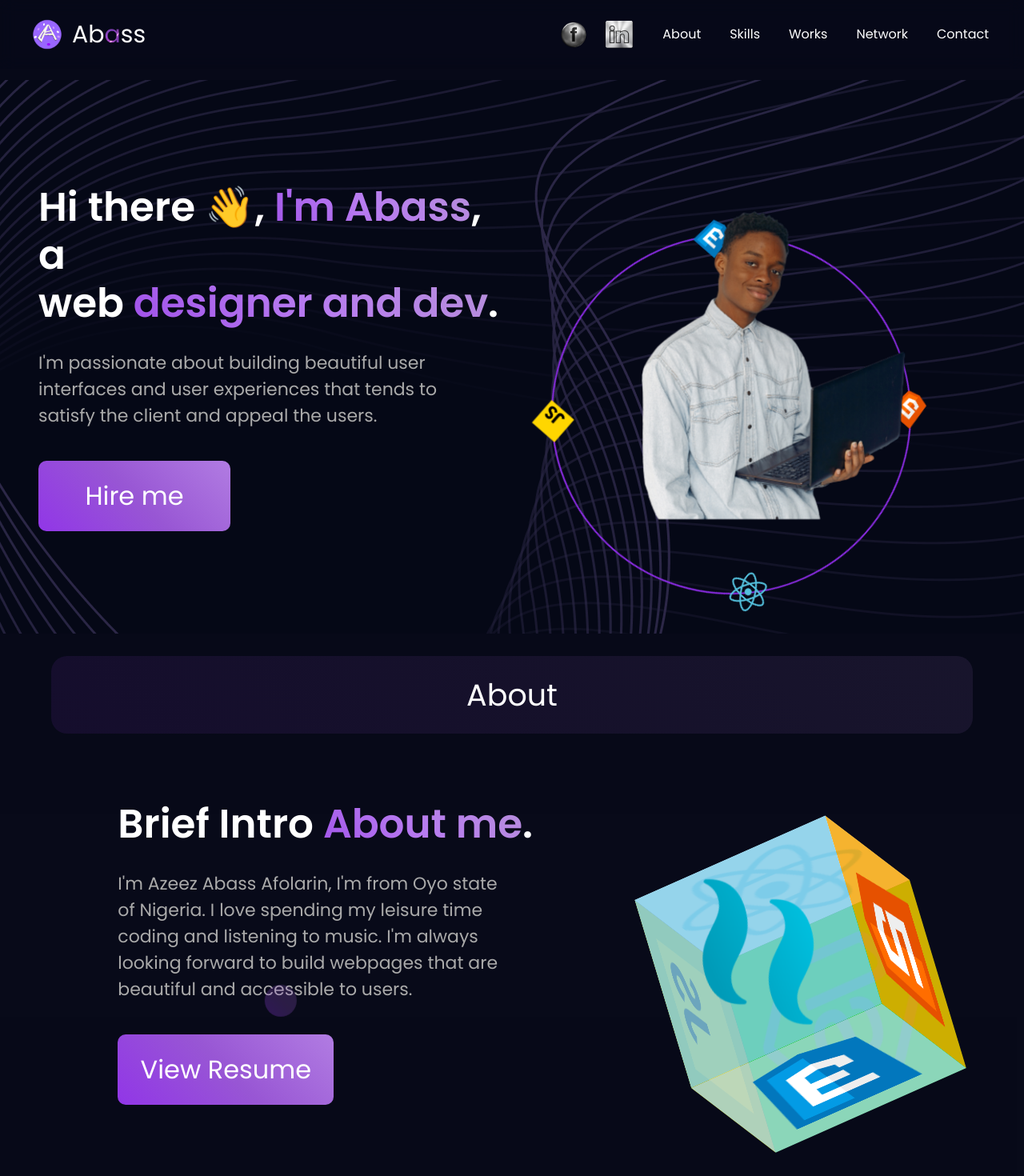
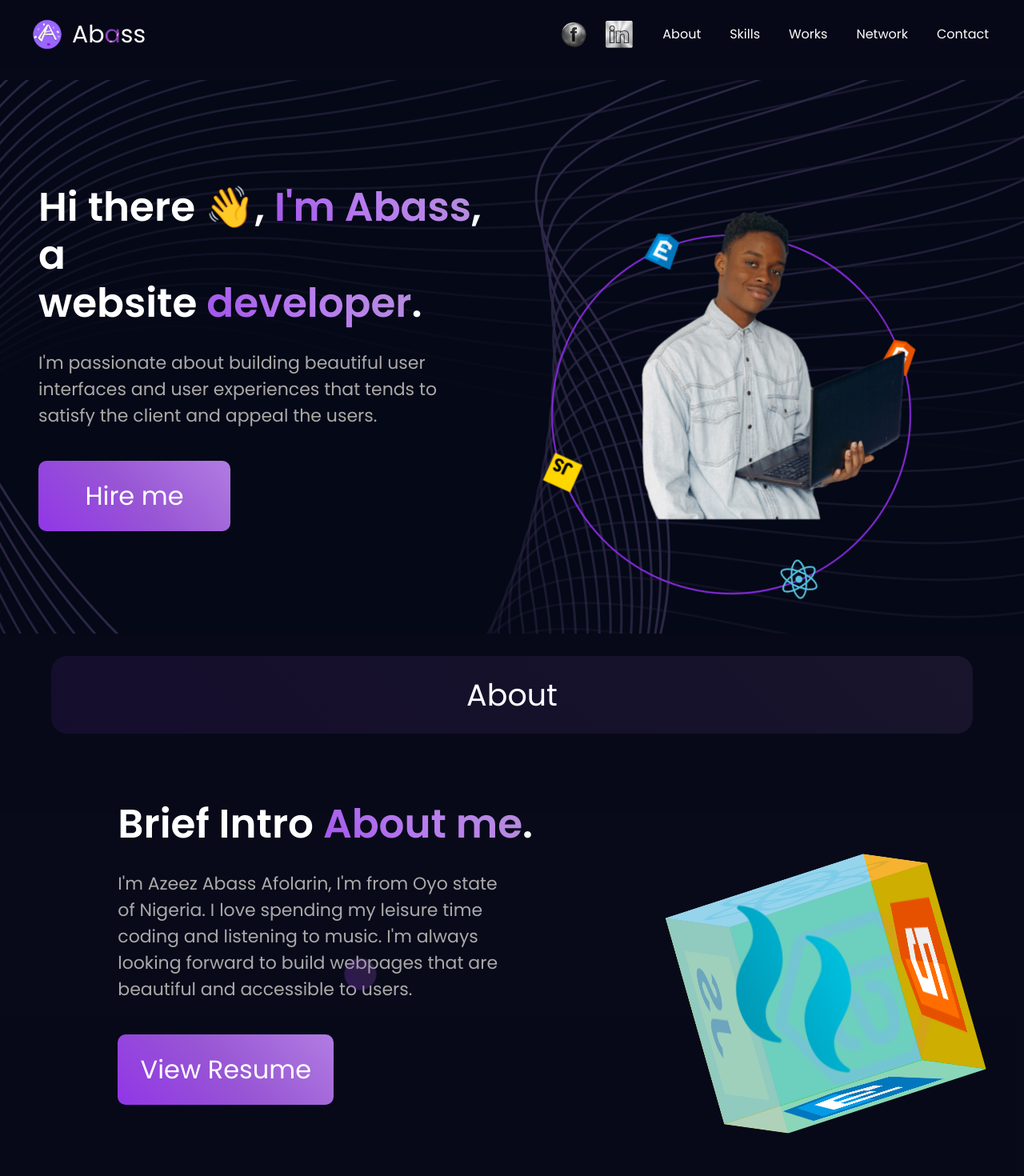
Before and after one commit to azeezabass2005/seventh_project, a React (Vite) app: page / in a window 1280 px wide. Shown: the top 1470 px of the page at 80% size. Built offline with nearby package versions, Linux system fonts and the light colour scheme.

Commit message:
while in view animation added

```diff
--- a/src/App.jsx
+++ b/src/App.jsx
@@ -1,23 +1,7 @@
 import { About, Navbar, Hero, Skills, Works, Network, Contact, Footer } from "./components"
 function App() {
   return (
-    // <div className={` w-full min-h-[100%] relative`}>
-    //   <div className={`sm:py-5 sm:px-10 py-1 px-2 w-full top-0 fixed fixed-nav z-[10]`}>
-    //     <Navbar/>
-    //   </div>
-    //   <div className={`bg-primary sm:pt-[100px] pt-[70px]`}>
-    //     <Hero />
-    //   </div>
-    //   <div className={`bg-primary`}>
-    //     <About />
-    //     <Skills />
-    //     <Works />
-    //     <Network />
-    //     <Contact />
-    //     <Footer />
-    //   </div>
-    // </div>
-    <div className={`w-full min-h-[100%] relative`}>
+    <div className={`w-full min-h-[100%] relative overflow-hidden`}>
       <div className={`sm:py-5 sm:px-10 py-1 px-2 w-full top-0 fixed fixed-nav z-[10]`}>
         <Navbar />
       </div>
@@ -28,7 +12,6 @@ function App() {
         <About />
         <Skills />
         <Works />
-        <Network />
         <Contact />
         <Footer />
       </div>
--- a/src/components/About.jsx
+++ b/src/components/About.jsx
@@ -25,21 +25,12 @@ const About = () => {
                 <ViewResume />
                 <div className={` about-anime w-[40px] h-[40px] rounded-full`} />
             </motion.div>
-            {/* <motion.div initial={{ opacity: 0}} whileInView={{ opacity: 1, x: 0 }} transition={{ duration: 0.6 }} >
-                <h2 className={`${styles.heading2}`}>
-                    My<span className={`gradient-two`}> Mission</span> and<span className={`gradient-two`}> Vision</span>.
-                </h2>
-                <p className={`${styles.paragraph} sm:mt-7 mt-5`}>
-                    Though as humans our vision or mission  <br className={`sm:flex hidden`} /> may change over time, as of now, my <br className={`sm:flex hidden`} /> vision is to build webpages that are <br className={`sm:flex hidden`} />beautiful, easy to navigate and lack usage <br className={`sm:flex hidden`} /> stress for users and I plan to  accomplish <br className={`sm:flex hidden`} /> this by my mission  which is Learning and  <br className={`sm:flex hidden`} />integrating both new and existing web techs.
-                </p>
-                <div className={` about-anime w-[40px] h-[40px] rounded-full`} />
-            </motion.div > */}
-            <div className={`flex justify-center items-center sm:min-h-[450px] min-h-[300px] md:mr-7`}>
+            <div className={`flex justify-center items-center sm:min-h-[450px] min-h-[300px] md:ml-7`}>
                 <Cube />
             </div>
 
         </div>
-        <motion.div initial={{ opacity: 0, y:80 }} whileInView={{ opacity:1, y:0 }} transition={{ duration: 0.3 }} className={`flex justify-center`}>
+        <motion.div initial={{ opacity: 0, y:100 }} whileInView={{ opacity:1, y:0 }} transition={{ duration: 0.5 }} className={`flex justify-center`}>
             <FavoriteQuote />
         </motion.div>
     </div>
--- a/src/components/Hero.jsx
+++ b/src/components/Hero.jsx
@@ -1,4 +1,5 @@
 import React from 'react'
+import { motion } from 'framer-motion'
 import { layout } from '../styles'
 import { My01, My02 } from '../assets'
 import { styles } from '../styles'
@@ -8,19 +9,19 @@ import { reactjs, html, css, javascript } from '../assets'
 const Hero = () => {
   return (
     <div className={`${layout.heroSection} bg-hero flex justify-around min-h-[95%]`}>
-      <div className={`${styles.flexCenter} p-5`}>
+      <motion.div whileInView={{ x: [-400, 0], opacity: [0, 1] }} transition={{ duration: 0.5, delay: 0.1 }} className={`${styles.flexCenter} p-5`}>
         <div className={`flex flex-col`}>
           <h2 className={`${styles.heading2} text-white`}>
             Hi there 👋,<span className={`gradient-two`}> I&apos;m  Abass</span>,
-            a <br className={`sm:flex hidden`} />web <span className={`gradient-two`}>designer and dev</span>.
+            a <br className={`sm:flex hidden`} />website <span className={`gradient-two`}>developer</span>.
           </h2>
           <p className={`${styles.paragraph} sm:mt-7`}>
             I&apos;m passionate about building beautiful user <br className={`sm:flex hidden`} /> interfaces and user experiences that tends to <br className={`sm:flex hidden`} />satisfy the client and appeal the users.
           </p>
           <ContactMe />
         </div>
-      </div>
-      <div className='relative'>
+      </motion.div>
+      <motion.div transition={{ duration: 0.5, delay: 0.1 }} whileInView={{ x:[400, 0], opacity:[0, 1] }}  className='relative'>
         <img src={My01} alt="my image" className={`sm:h-[600px] sm:w-[600px] w-[360px] h-[360px] object-contain relative z-[1] mt-3`} />
         <div className={`hero-skill-ring sm:w-[450px] sm:h-[450px] xs:w-[310px] xs:h-[310px] vs:w-[290px] vs:h-[290px] w-[260px] h-[260px] rounded-full absolute xs:left-[5%] left-[2%] xs:top-[25%] top-[15%]`}>
           <img src={reactjs} alt="reactjs" className={`absolute w-[50px] h-[50px] object-contain sm:top-[10%] top-[8%] sm:left-[8%] left-[6%]`} />
@@ -28,7 +29,7 @@ const Hero = () => {
           <img src={html} alt="html" className={`absolute w-[50px] h-[50px] object-contain sm:bottom-[10%] bottom-[8%] sm:left-[8%] left-[6%]`} />
           <img src={css} alt="css" className={`absolute w-[50px] h-[50px] object-contain sm:bottom-[10%] bottom-[8%] sm:right-[8%] right-[6%]`} />
         </div>
-      </div>
+      </motion.div>
     </div>
   )
 }
--- a/src/constants/index.js
+++ b/src/constants/index.js
@@ -105,17 +105,17 @@ export const myNetworks = [
 export const myProjects = [
     {
         id: 'calmclone',
-        name: 'Calm Clone',
+        name: 'Crypto Page',
         description: 'The clone of the UI/UX of Calm an app for sleep and mediation that gives people bed stories.',
         img: calmclone,
-        githublink: '#'
+        githublink: 'https://github.com/azeezabass2005/crypto_landing_page'
     },
     {
         id: 'hoobank',
         name: 'Hoo Bank',
         description: 'The design to code of the UI/UX of Hoo Bank an app that offers various banking services.',
         img: hoobank,
-        githublink: '#'
+        githublink: 'https://github.com/azeezabass2005/hoobank_clone'
     },
     {
         id: 'doordashclone',
```
